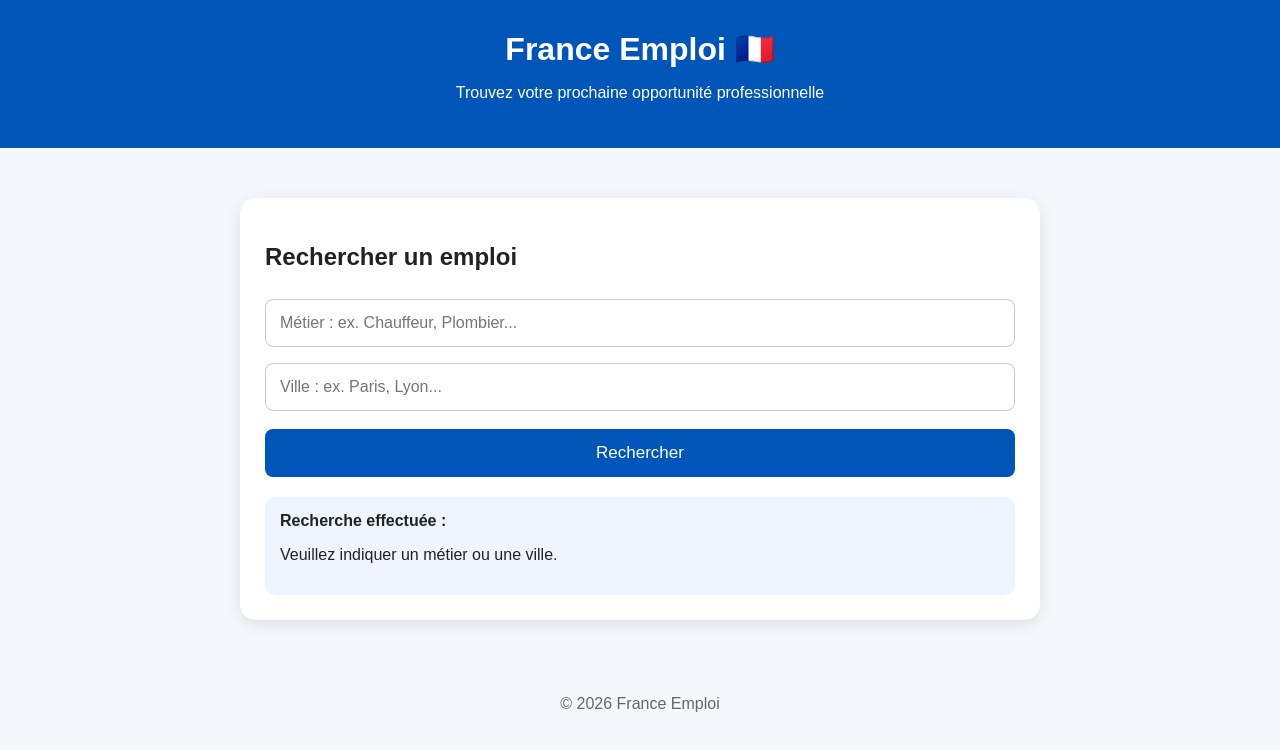
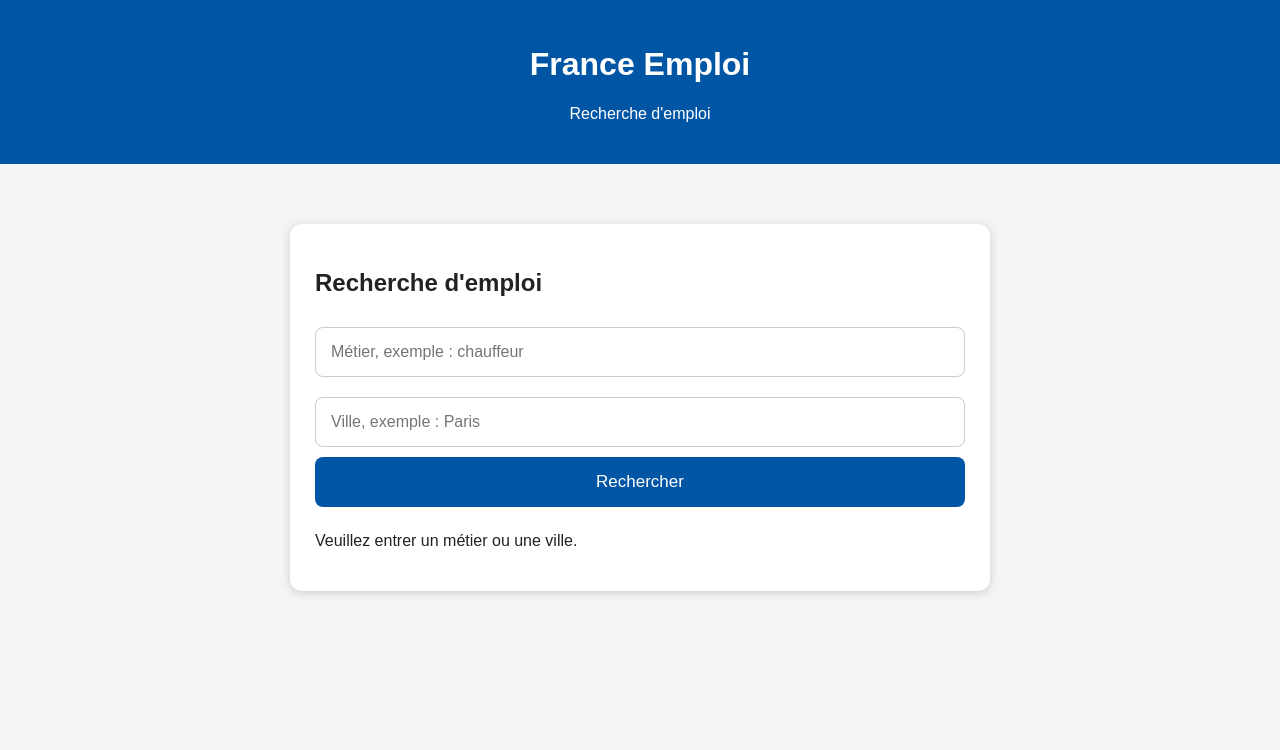
Before and after one commit to nassimguemouri2-glitch/France-Emploi-, a plain HTML site: page index.html in a window 1280 px wide. Both pictures are taken after a click on the button "Rechercher". Drawn offline with Linux system fonts and the light colour scheme.

Commit message:
Update index.html

```diff
--- a/index.html
+++ b/index.html
@@ -1,47 +1,38 @@
-<!DOCTYPE html>
-<html lang="fr">
+<!DOCTYPE html><html lang="fr">
 <head>
   <meta charset="UTF-8">
   <meta name="viewport" content="width=device-width, initial-scale=1.0">
   <title>France Emploi</title>
-
   <style>
     body {
       font-family: Arial, sans-serif;
       margin: 0;
-      background: #f4f7fb;
+      background: #f5f5f5;
       color: #222;
-    }
-
-    header {
-      background: #0055b8;
+    }header {
+  background: #0055a4;
   color: white;
+  padding: 25px;
   text-align: center;
-      padding: 30px 15px;
-    }
-
-    header h1 {
-      margin: 0 0 10px;
-      font-size: 32px;
 }
 
 .container {
-      max-width: 800px;
-      margin: 30px auto;
+  max-width: 700px;
+  margin: 40px auto;
   padding: 20px;
 }
 
 .search-box {
   background: white;
   padding: 25px;
-      border-radius: 15px;
-      box-shadow: 0 4px 15px rgba(0,0,0,0.1);
+  border-radius: 12px;
+  box-shadow: 0 2px 10px #ccc;
 }
 
 input {
   width: 100%;
-      padding: 14px;
-      margin: 8px 0;
+  padding: 15px;
+  margin: 10px 0;
   box-sizing: border-box;
   border: 1px solid #ccc;
   border-radius: 8px;
@@ -50,85 +41,49 @@
 
 button {
   width: 100%;
-      padding: 14px;
-      margin-top: 10px;
+  padding: 15px;
+  background: #0055a4;
+  color: white;
   border: none;
   border-radius: 8px;
-      background: #0055b8;
-      color: white;
   font-size: 17px;
+  cursor: pointer;
 }
 
-    #resultat {
-      margin-top: 20px;
-      padding: 15px;
-      background: #eef5ff;
-      border-radius: 10px;
-      display: none;
+#resultats {
+  margin-top: 25px;
 }
 
-    footer {
-      text-align: center;
-      padding: 25px;
-      color: #666;
-    }
   </style>
-</head>
+</head><body><header>
+  <h1>France Emploi</h1>
+  <p>Recherche d'emploi</p>
+</header><div class="container">
+  <div class="search-box">
+    <h2>Recherche d'emploi</h2><input id="metier" type="text" placeholder="Métier, exemple : chauffeur">
 
-<body>
-
-  <header>
-    <h1>France Emploi 🇫🇷</h1>
-    <p>Trouvez votre prochaine opportunité professionnelle</p>
-  </header>
-
-  <div class="container">
-    <div class="search-box">
-
-      <h2>Rechercher un emploi</h2>
-
-      <input id="metier" type="text"
-        placeholder="Métier : ex. Chauffeur, Plombier...">
-
-      <input id="ville" type="text"
-        placeholder="Ville : ex. Paris, Lyon...">
+<input id="ville" type="text" placeholder="Ville, exemple : Paris">
 
 <button onclick="rechercher()">Rechercher</button>
 
-      <div id="resultat">
-        <strong>Recherche effectuée :</strong>
-        <p id="message"></p>
-      </div>
+<div id="resultats"></div>
 
   </div>
-  </div>
-
-  <footer>
-    © 2026 France Emploi
-  </footer>
-
-  <script>
+</div><script>
   function rechercher() {
     const metier = document.getElementById("metier").value;
     const ville = document.getElementById("ville").value;
-      const resultat = document.getElementById("resultat");
-      const message = document.getElementById("message");
+    const resultats = document.getElementById("resultats");
 
     if (!metier && !ville) {
-        message.textContent =
-          "Veuillez indiquer un métier ou une ville.";
-      } else {
-        message.textContent =
-          "Recherche : " +
-          (metier || "tous les métiers") +
-          " à " +
-          (ville || "toute la France") +
-          ".";
+      resultats.innerHTML = "<p>Veuillez entrer un métier ou une ville.</p>";
+      return;
     }
 
-      resultat.style.display = "block";
+    resultats.innerHTML =
+      "<h3>Recherche effectuée</h3>" +
+      "<p>Métier : " + (metier || "Tous") + "</p>" +
+      "<p>Ville : " + (ville || "Toutes") + "</p>";
   }
-  </script>
-
-</body>
+</script></body>
 </html>
```
Lines whose indentation alone changed are shown as unchanged.
